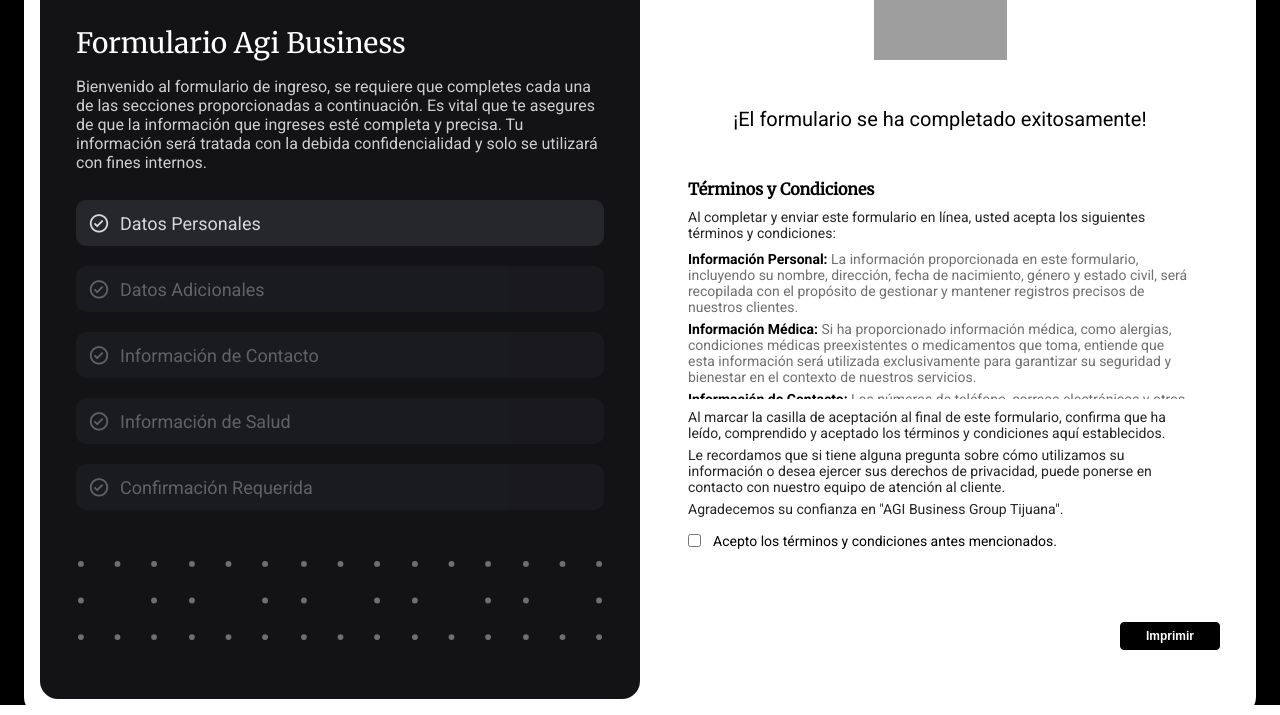
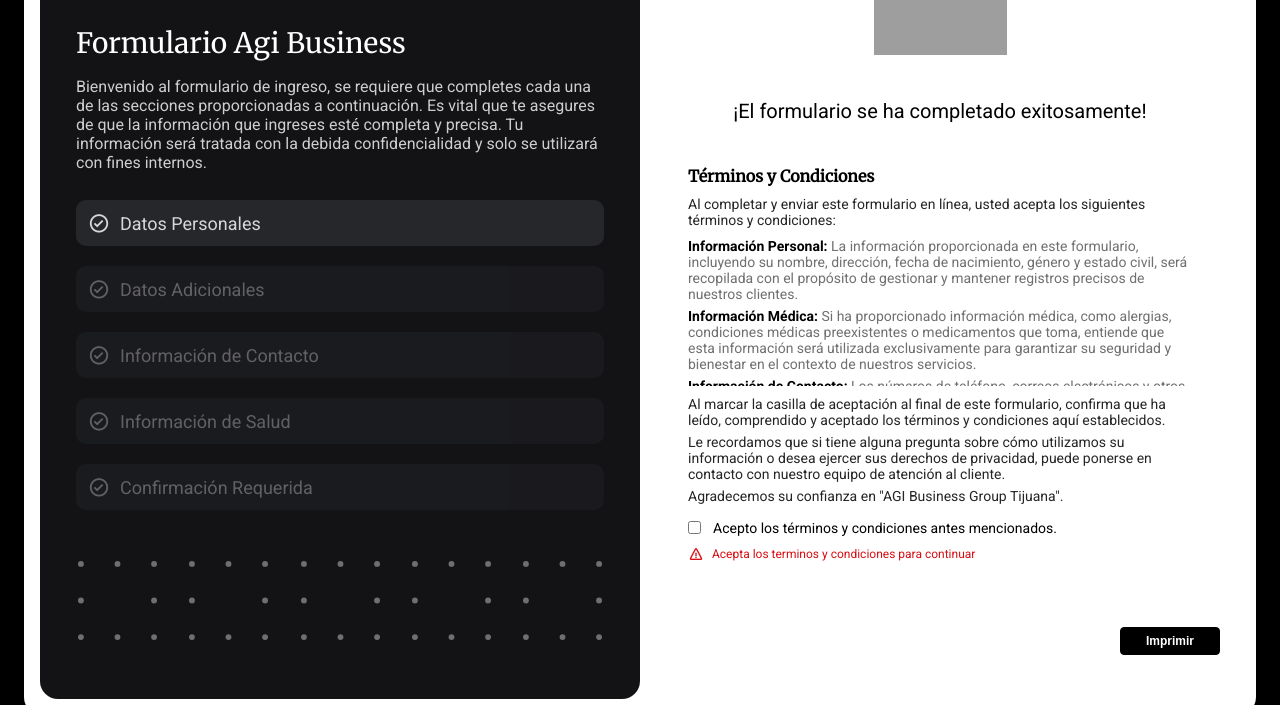
Before and after one commit to iaguirre19/HR-layout-main, a plain HTML site: page index.html in a window 1280 px wide. Both pictures are taken after a click on the button "Imprimir". Shown: the part 95-810 px from the top of the page. Drawn offline with nearby package versions, Linux system fonts and the light colour scheme; grey boxes are pictures that could not be loaded.

Commit message:
print function updated

```diff
--- a/assets/css/form/form-styles.css
+++ b/assets/css/form/form-styles.css
@@ -43,7 +43,7 @@
     justify-content: space-between;
 }
 .form-group label{
-    font-size: 1.4rem;
+    font-size: 1.2rem;
     color: rgb(138, 138, 138);
     font-weight: 500;
 }
--- a/assets/css/main-page-modal/main-modale.css
+++ b/assets/css/main-page-modal/main-modale.css
@@ -108,3 +108,18 @@
     column-gap: 1.2rem;
     font-size: 14px;
 }
+.error-print{
+    display: flex;
+    align-items: center;
+    gap: .8rem;
+}
+
+.error-print i{
+    color: var(--error-color);
+    font-size: 1.6rem;
+    font-weight: 500;
+}
+.error-print span{
+    color: var(--error-color);
+    font-size: 1.2rem;
+}
--- a/assets/js/forms/render-buttons/render-buttons.js
+++ b/assets/js/forms/render-buttons/render-buttons.js
@@ -1,6 +1,7 @@
 import { getGlobalData, buttonsShow, stepCounter, storeFormData } from "../global/global.js";
 import { showMessageHeader } from "../header-meesages/header-messages.js";
 import { storageInputsPart } from "../storageForm/storageForm.js";
+import { errorPrintMessage } from "../validate-form/validateErrorMessages.js";
 import { inputIncomplete } from "../validate-form/validateIncompleteInputs.js";
 // import { printContent } from "../print-form/printingForm.js";
 import { isAllChildrenValid, validateInputs } from "../validate-form/validationFunctions.js";
@@ -57,37 +58,6 @@ function changePage(action) {
         const inputsInvalid = isAllComplete;
         inputIncomplete(inputsInvalid)
       }
-      // const invalidChild = activeElement.querySelector(".invalid");
-
-      // if (invalidChild) {
-      //   console.log("Invalid input found in active element", invalidChild);
-
-      //   const invalidInputs = activeElement.querySelectorAll(
-      //     ".form-group.invalid input[required]:not(.valid)"
-      //   );
-      //   invalidInputs.forEach((input) => console.log("Invalid input:", input));
-      // } else {
-      //   const nextInputs = activeElement.querySelectorAll(".valid");
-
-      //   if (nextInputs.length === 0) {
-      //     console.log("Not all fields are valid");
-      //     return false;
-      //   } else {
-      //     markAsComplete(activeElement);
-
-      //     const nextIndex = activeIndex + 1;
-      //     const nextElement = currentPosition[nextIndex];
-
-      //     if (nextElement) {
-      //       activeElement.classList.replace("active-part", "hidden");
-      //       nextElement.classList.replace("hidden", "active-part");
-
-      //       buttonsShow(stepCounter(divContainer));
-      //       validateInputs(divContainer);
-      //       showMessageHeader(divContainer);
-      //     }
-      //   }
-      // }
     } else if (action === "prev") {
       const prevIndex = activeIndex - 1;
       const prevElement = currentPosition[prevIndex];
@@ -180,9 +150,13 @@ function savePageSection() {
 
 function printButtonModal() {
   const acceptTerms = document.querySelector("#accept-terms");
+  let checked = false;
   if(!acceptTerms.checked){
-    console.log("No acepto los terminos ")
+    errorPrintMessage(checked);
+
   }else{
+    checked = true;
+    errorPrintMessage(checked);
     console.log("Si acepto los terminos")
   }
   // const data = getGlobalData();
@@ -193,4 +167,5 @@ function printButtonModal() {
 
 
 
+
 // Nota corregir lo del salto de parte ya que los inputs que se agregan esta pidiendo que se validen entonces, crear una funcion que cree ese input.
--- a/assets/js/forms/validate-form/validateErrorMessages.js
+++ b/assets/js/forms/validate-form/validateErrorMessages.js
@@ -227,3 +227,34 @@ export function displayErrorMessages(input) {
         }
     }
 }
+
+
+export const errorPrintMessage = (check) => {
+  if(!check){
+
+    const errorCheckContainer = document.querySelector(".check-container")
+
+    if(!errorCheckContainer.classList.contains(".term-acceptance")){
+      const errorCheckPrint = document.querySelector(".term-acceptance")
+      const errorCheck = document.createElement("div")
+      errorCheck.className = "error-print"
+
+      const messageIcon = document.createElement("i");
+      messageIcon.className = "bx bx-error";
+
+      const message = document.createElement("span");
+      message.textContent = "Acepta los terminos y condiciones para continuar"
+
+      errorCheck.appendChild(messageIcon);
+      errorCheck.appendChild(message);
+
+      errorCheckPrint.appendChild(errorCheck);
+    }else{
+      return
+    }
+  }else{
+    const errorCheckPrint = document.querySelector(".term-acceptance")
+    errorCheckPrint.parentNode.removeChild(errorCheckPrint);
+
+  }
+}
```
